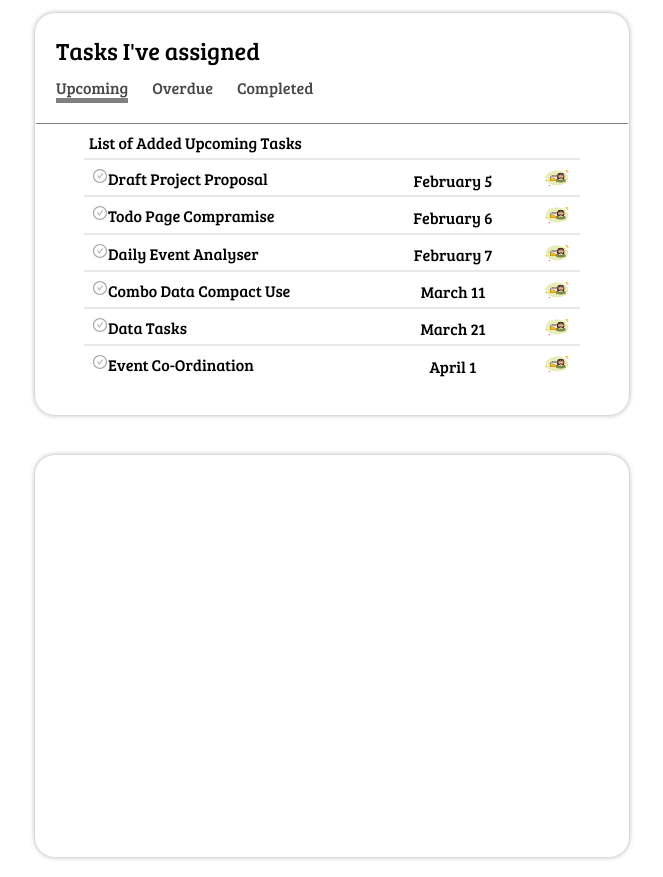
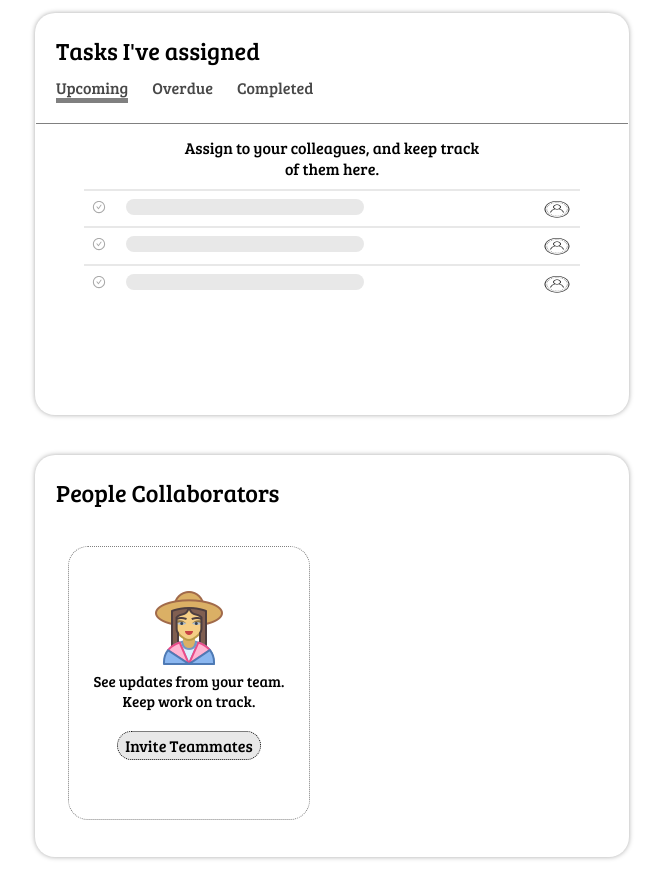
Before and after one commit to ks-vijai/Todo-Planner, a React (Create React App) app: page / in a window 1280 px wide. Shown: the part 1100-1977 px from the top of the page, without its empty margins (208-871 px from the left). Built offline with nearby package versions, Linux system fonts and the light colour scheme.

Commit message:
feat: home-page: add people collaborators module
Signed-off-by: ks-vijai <vijaiks.19cse@kongu.edu>

```diff
--- a/src/components/OverallTasks.js
+++ b/src/components/OverallTasks.js
@@ -8,6 +8,7 @@ function EmptyTasks({ assignedTasks }) {
     <div className="overall-todo-tasks">
       <div className="task-name">
         <AiOutlineCheckCircle className="complete-icon" />
+        <span className=" null-tasks"></span>
       </div>
       <div></div>
       {assignedTasks && (
--- /dev/null
+++ b/src/components/PeopleCollaborator.js
@@ -0,0 +1,19 @@
+import React from "react";
+import People from "../assets/people.png";
+
+function PeopleCollaborator() {
+  return (
+    <div className="people-collaborators">
+      <div>
+        <img src={People} alt="People Collaborators" />
+      </div>
+      <div className="people-quotes">
+        See updates from your team. <br />
+        Keep work on track.
+      </div>
+      <div className="invitation-button">Invite Teammates</div>
+    </div>
+  );
+}
+
+export default PeopleCollaborator;
--- a/src/pages/Homepage.js
+++ b/src/pages/Homepage.js
@@ -7,6 +7,7 @@ import Fade from "@mui/material/Fade";
 import girlProfile from "../assets/girl.png";
 import OverallTasks from "../components/OverallTasks";
 import OverallProjects from "../components/OverallProjects";
+import PeopleCollaborator from "../components/PeopleCollaborator";
 
 function Homepage() {
   const taskDatas = [
@@ -163,13 +164,15 @@ function Homepage() {
           </div>
           <OverallTasks
             havingTasks={true}
-            taskDatas={taskDatas}
+            taskDatas={null}
             assignedTasks={true}
           />
         </div>
         <div className="overall-section">
-          <div></div>
-          <div></div>
+          <div className="heading-bar tasks-assigned-heading">
+            People Collaborators
+          </div>
+          <PeopleCollaborator />
         </div>
       </div>
     </div>
--- a/src/styles/homePage.css
+++ b/src/styles/homePage.css
@@ -221,6 +221,39 @@
   padding: 10px;
 }
 
+.null-tasks {
+  background-color: var(--bg-light-grey-title);
+  border-radius: 20px;
+  margin-left: 20px;
+  width: 17em;
+}
+
+.people-collaborators {
+  align-items: center;
+  border: 1px dotted var(--bg-general-grey);
+  border-radius: 20px;
+  display: flex;
+  flex-direction: column;
+  height: 17em;
+  justify-content: center;
+  margin: 2em;
+  width: 15em;
+}
+
+.people-quotes {
+  font-size: 15px;
+  text-align: center;
+}
+
+.invitation-button {
+  background-color: var(--bg-light-grey-title);
+  border: 1px dotted var(--primary-black);
+  border-radius: 20px;
+  cursor: pointer;
+  margin: 20px;
+  padding: 3px 7px;
+}
+
 .overall-todo-tasks:hover,
 .projects-section:hover {
   background-color: var(--bg-light-grey-title);
```
Also changed, not shown: src/assets/people.png (added).
